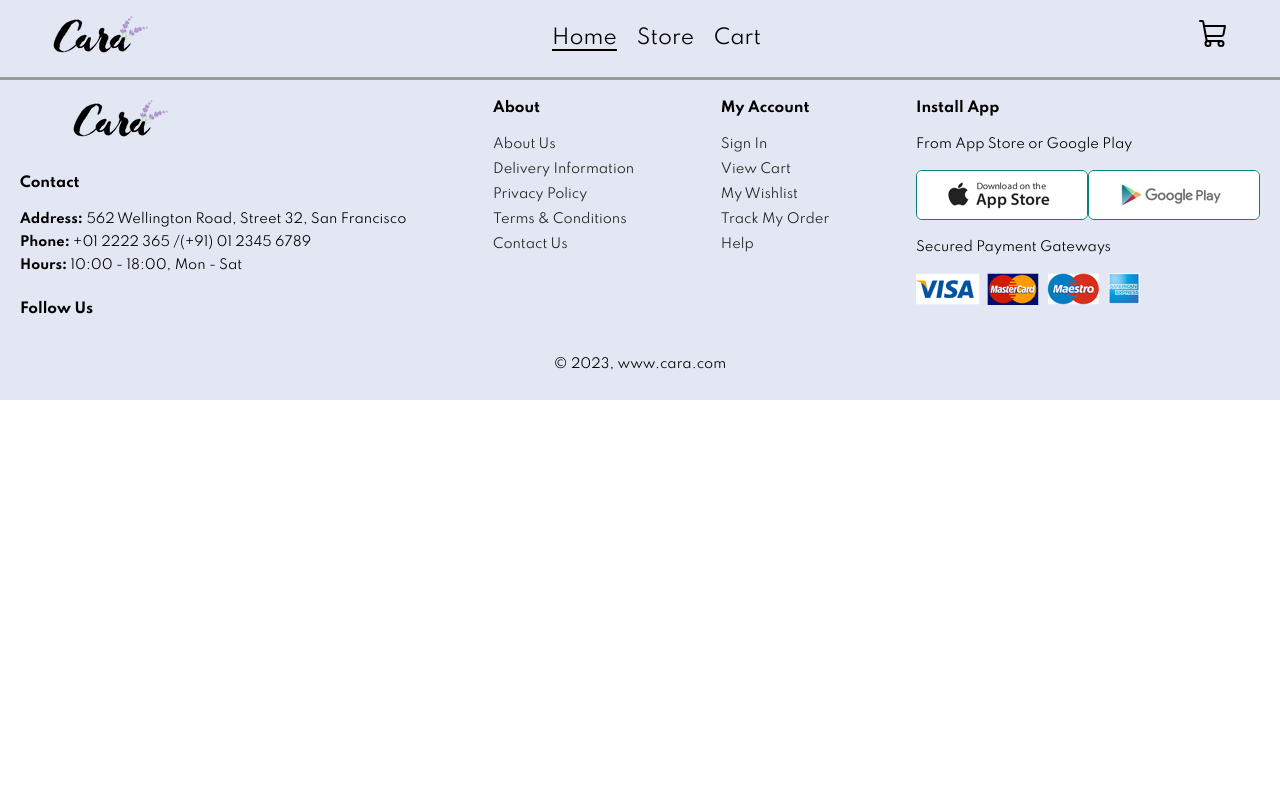
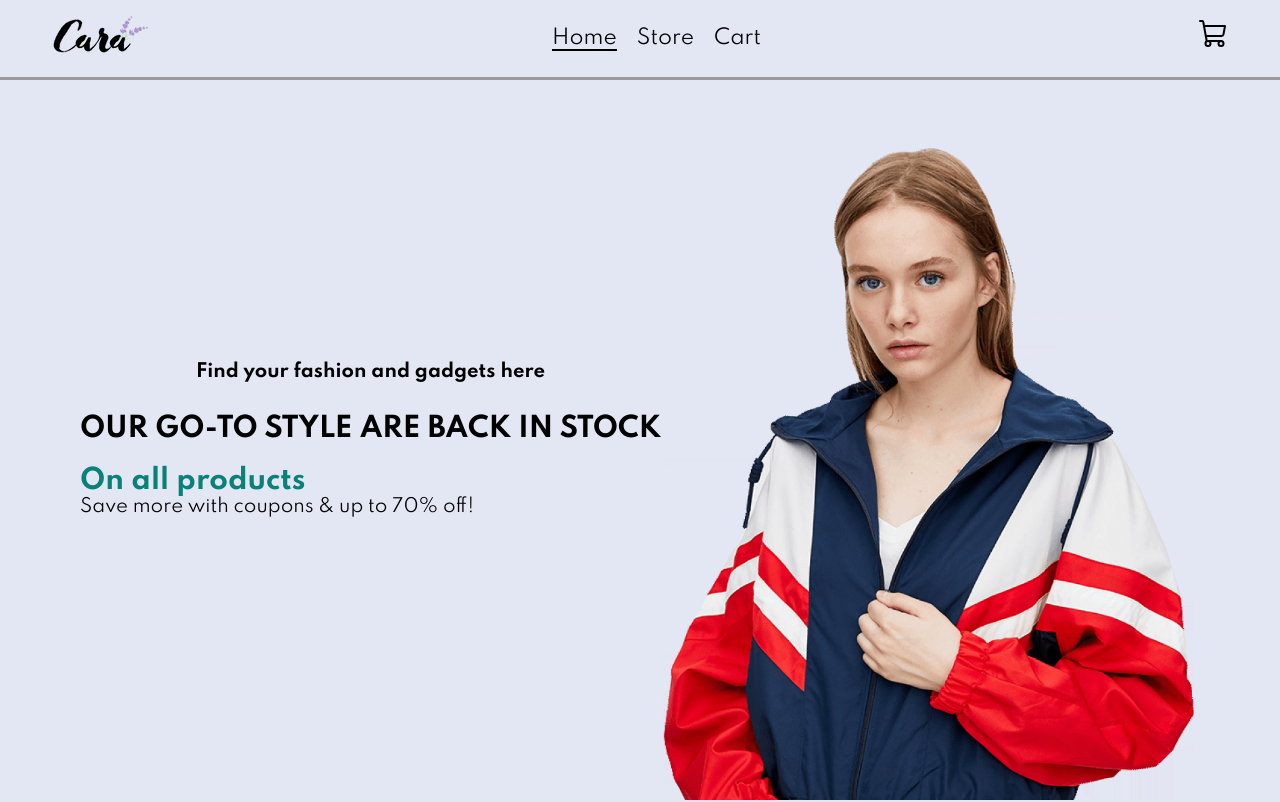
Before and after one commit to NateBalcha/simple_ecommerce, a React (Create React App) app: page / in a window 1280 px wide. Shown: the top 802 px of the page. Built offline with nearby package versions, Linux system fonts and the light colour scheme.

Commit message:
third commit

```diff
--- a/src/App.js
+++ b/src/App.js
@@ -13,7 +13,7 @@
         <Router>
           <Navbar />
           <Routes>
-            <Route path="/simple_ecommerce" element={<Home />} />
+            <Route path="/" element={<Home />} />
             <Route path="/store" element={<Shop />} />
             <Route path="/cart" element={<Cart />} />
           </Routes>
```
